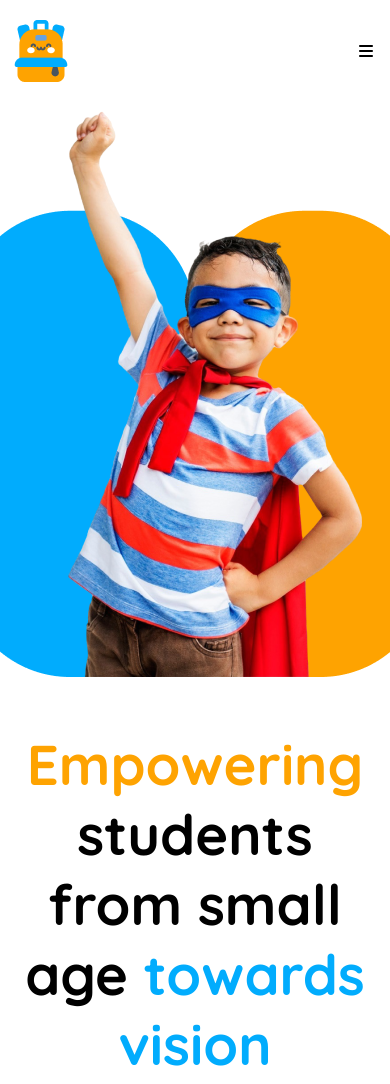
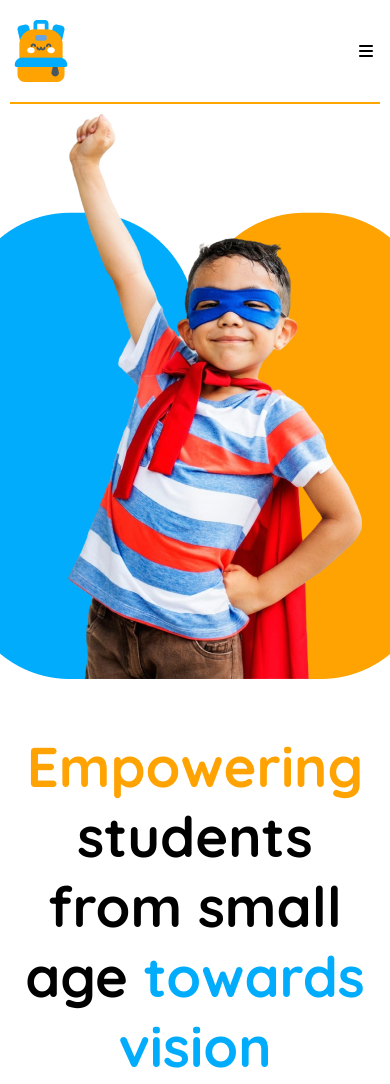
Before and after one commit to murad-dev/Kids-School, a plain HTML site: page index.html in a window 390 px wide. Shown: the top 1084 px of the page. Drawn offline with Linux system fonts and the light colour scheme.

Commit message:
add horizontal line

```diff
--- a/index.html
+++ b/index.html
@@ -30,6 +30,8 @@
             <span><i class="fa-solid fa-bars"></i></span>
         </div>
     </header>
+
+    <hr color="orange">
 
     <!-- marquee section -->
 
--- a/style/main.css
+++ b/style/main.css
@@ -455,6 +455,9 @@ hr {
         padding: 3.5px 7px;
         margin-right: 0px;
     }
+    hr {
+        display: block;
+    }
     .banner{
         flex-direction: column-reverse;
         text-align: center;
```
